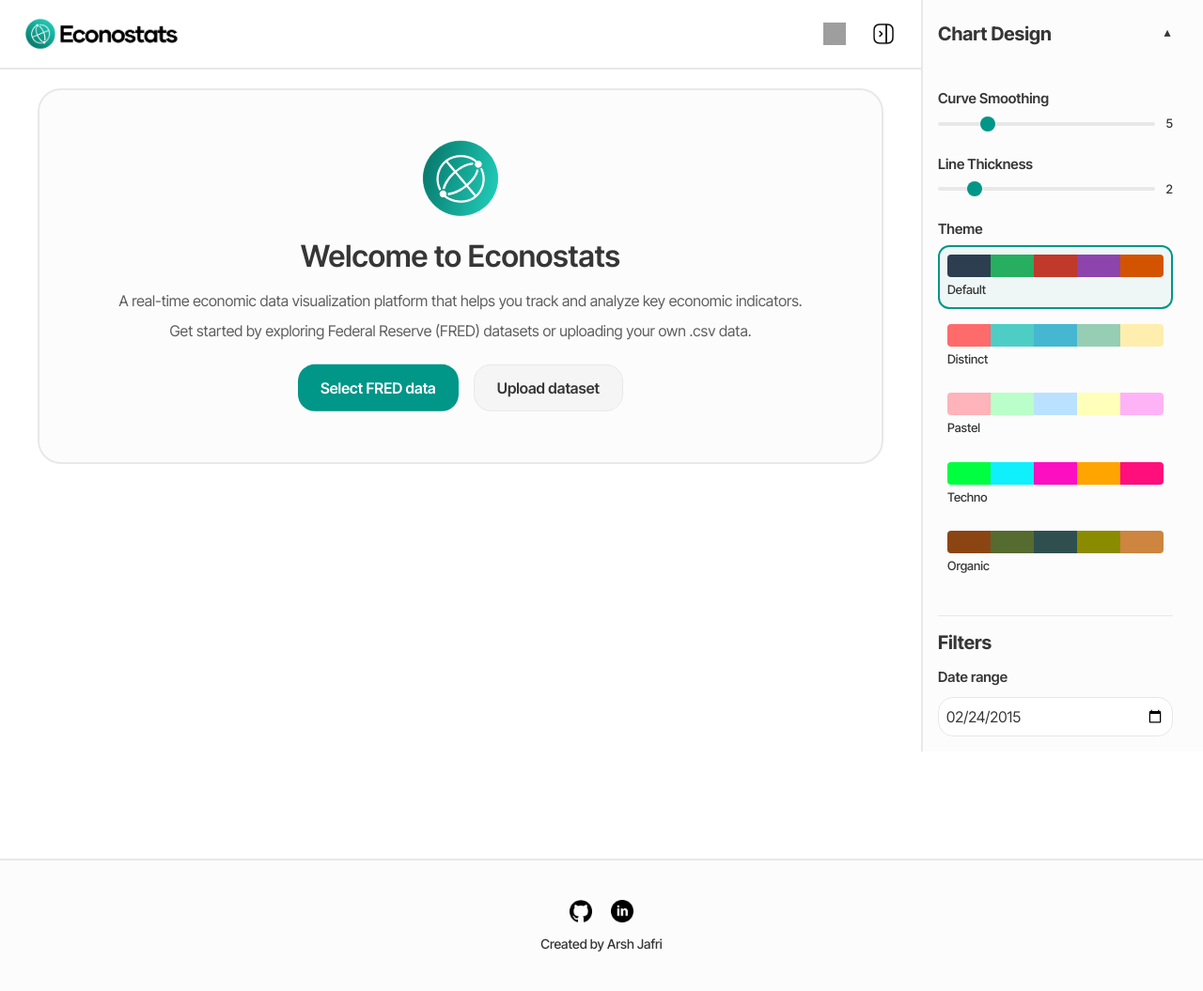
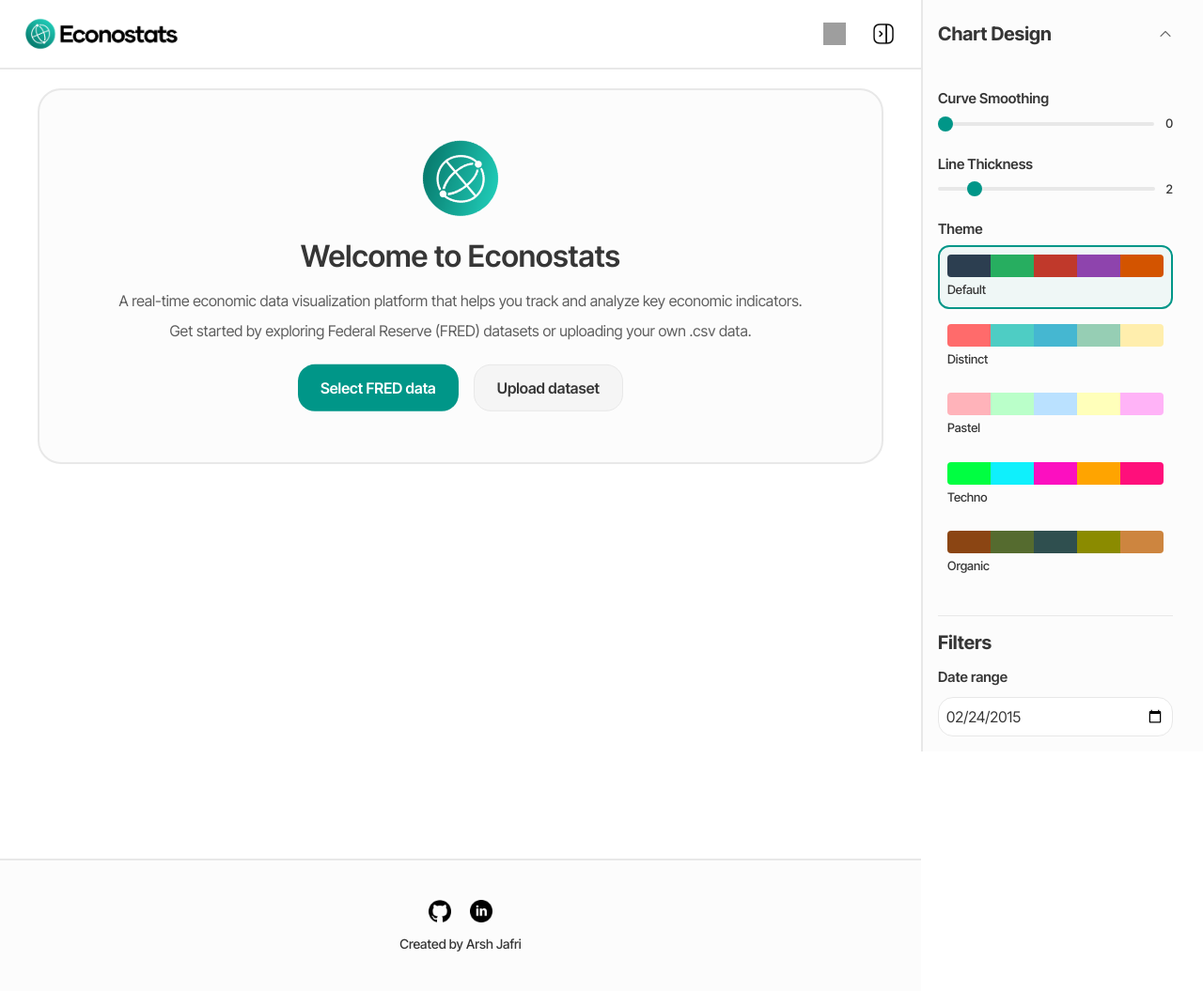
Before and after one commit to Arsh-Jafri/econostats, a Flask app: template templates/index.html in a window 1280 px wide. Shown: the whole page at 94% size. Run offline with Flask 3, Linux system fonts and the light colour scheme; the template is opened without the code that fills it, so the values that code supplies are empty; some libraries are stand-ins or nearby versions; grey boxes are pictures that could not be loaded.

Commit message:
Fully implemented curve smoothing and line thickness adjustment functionalities

```diff
--- a/templates/index.html
+++ b/templates/index.html
@@ -175,7 +175,7 @@
             background: var(--card-bg) !important;
             border-radius: 25px;
             padding: 24px;
-            margin-bottom: 32px;
+            margin-bottom: 40px;  /* Consistent spacing for all chart containers */
             box-shadow: none;
             overflow: hidden;
             border: 2px solid var(--border-color);
@@ -191,10 +191,10 @@
         }
 
         .stats-grid {
+            margin-top: 40px;  /* Match spacing with other sections */
             display: grid;
             grid-template-columns: repeat(3, 1fr);
             gap: 24px;
-            margin-top: 48px;
             position: relative;
             z-index: 1;  /* Lower than header */
             width: 100%;  /* Take full width of content area */
@@ -418,15 +418,27 @@
             margin-top: 32px;  /* Add top margin to create space */
         }
 
-        .toggle-icon {
-            font-size: 12px;  /* Default size for dropdown arrows */
-            color: var(--text-color);
+        /* Update toggle icon styles */
+        .section-header .toggle-icon {
+            width: 16px;
+            height: 16px;
             transition: transform 0.3s ease;
-            transform: rotate(0deg);  /* Start pointing down */
-        }
-
+            filter: brightness(0) saturate(100%) invert(30%);  /* Dark gray in light mode */
+        }
+
+        /* Rotate icon when expanded */
         .section-header.expanded .toggle-icon {
-            transform: rotate(180deg);  /* Rotate to point up when expanded */
+            transform: rotate(180deg);
+        }
+
+        /* Dark mode icon color */
+        [data-theme="dark"] .section-header .toggle-icon {
+            filter: brightness(0) saturate(100%) invert(80%);  /* Light gray in dark mode */
+        }
+
+        /* Remove old text-based toggle styles */
+        .section-header .toggle-icon {
+            font-size: initial;  /* Remove font-size setting */
         }
 
         .selected-content {
@@ -537,6 +549,7 @@
             border-radius: 25px;
             font-family: 'Inter Tight', sans-serif !important;
             transition: all 0.3s ease;  /* Add transition */
+            margin-bottom: 0 !important;  /* Remove any plotly default margins */
         }
 
         .no-data-message {
@@ -716,6 +729,13 @@
             margin-top: 40px;
             background: var(--card-bg);
             border-top: 2px solid var(--border-color);
+            margin-right: 300px;  /* Match sidebar width */
+            transition: margin-right 0.3s ease;  /* Add transition for sidebar toggle */
+        }
+
+        /* Update footer when sidebar is hidden */
+        .footer.sidebar-hidden {
+            margin-right: 0;
         }
 
         .social-links {
@@ -926,8 +946,8 @@
 
         /* Special size for Currently Selected plus sign */
         #selected-header .toggle-icon {
-            font-size: 20px;  /* Bigger size for the plus sign */
-            font-weight: bold;
+            font-size: initial;
+            font-weight: initial;
         }
 
         /* Style for the count */
@@ -940,7 +960,7 @@
 
         /* Add these styles for the legend section */
         .legend-container {
-            margin-bottom: 32px;
+            margin-bottom: 40px;  /* Match spacing with other sections */
         }
 
         .legend-container h3 {
@@ -954,6 +974,7 @@
             display: grid;
             grid-template-columns: repeat(auto-fill, minmax(250px, 1fr));
             gap: 16px;
+            padding: 0;  /* Remove any internal padding */
         }
 
         .legend-item {
@@ -1096,6 +1117,7 @@
         #main-chart-container {
             display: block !important;
             min-height: 400px;
+            margin-bottom: 40px !important;  /* Force consistent spacing */
         }
 
         /* Hide the plot div when no data */
@@ -1237,8 +1259,8 @@
 
         /* Style for expand chart button */
         .expand-chart-btn {
-            display: inline-flex;
-            align-items: center;
+            display: block;  /* Change to block for center alignment */
+            margin: 16px auto 0;  /* Center horizontally and reduce top margin */
             padding: 8px 16px;
             background: #f5f5f5;
             border: 1px solid var(--border-color);
@@ -1248,7 +1270,6 @@
             font-weight: 600;
             cursor: pointer;
             transition: all 0.2s ease;
-            margin-top: 16px;
         }
 
         .expand-chart-btn:hover {
@@ -1318,6 +1339,10 @@
             width: 100%;
             min-height: 0;  /* Allow flex shrinking */
             border-top: none;  /* Remove top border */
+        }
+
+        body.modal-open {
+            overflow: hidden;  /* Prevent body scrolling when modal is open */
         }
     </style>
 </head>
@@ -1381,16 +1406,16 @@
             <div class="filters-section">
                 <div class="section-header" id="design-header">
                     <h2>Chart Design</h2>
-                    <span class="toggle-icon">▼</span>
+                    <img src="{{ url_for('static', filename='dropdown.png') }}" alt="Toggle" class="toggle-icon">
                 </div>
                 <div class="design-content" id="design-controls">
                     <div class="design-controls">
                         <div class="smoothing-control">
                             <h3>Curve Smoothing</h3>
                             <div class="slider-container">
-                                <input type="range" id="smooth-slider" min="1" max="20" value="5" class="slider">
+                                <input type="range" id="smooth-slider" min="0" max="100" value="0" class="slider">
                                 <div class="slider-value">
-                                    <span id="smooth-value">5</span>
+                                    <span id="smooth-value">0</span>
                                 </div>
                             </div>
                         </div>
@@ -1476,8 +1501,8 @@
 
                 <div class="currently-selected">
                     <div class="section-header" id="selected-header">
-                        <h3>Currently selected</h3>
-                        <span class="toggle-icon">+</span>
+                        <h3>Currently selected (<span class="selected-count">0</span>)</h3>
+                        <img src="{{ url_for('static', filename='dropdown.png') }}" alt="Toggle" class="toggle-icon">
                     </div>
                     <div class="selected-content" id="selected-indicators">
                         <!-- Selected indicators will be dynamically added here -->
@@ -1571,8 +1596,9 @@
                 selectedContent.classList.toggle('expanded');
             });
 
-            let currentSmoothingValue = 5; // Default value
-            let currentThicknessValue = 2; // Default value
+            // Initialize with default values
+            let currentSmoothingValue = 0;  // Start with no smoothing
+            let currentThicknessValue = 2;  // Default line thickness
             let currentTheme = 'default';
 
             function showLoading() {
@@ -1739,7 +1765,10 @@
                         }
                     });
 
-                    // Apply current smoothing after all plots are created
+                    // After all plots are created, store original data
+                    storeOriginalData();
+
+                    // Apply current smoothing if needed
                     if (currentSmoothingValue > 1 || currentThicknessValue !== 2) {
                         await new Promise(resolve => setTimeout(resolve, 100));
                         await updateSmoothing(currentSmoothingValue, currentThicknessValue);
@@ -1923,31 +1952,51 @@
                 }
             });
 
-            // Update smoothing function to handle all plots
+            // Update the smoothing function to handle 0-100 range
             async function updateSmoothing(smoothValue, thickValue) {
-                showLoading();  // Show loading at start
+                showLoading();
                 try {
-                    const plots = document.querySelectorAll('.plotly-graph-div');
-                    for (const plot of plots) {
-                        if (!plot || !plot.data) continue;
-                        if (!plot._originalData) continue;
+                    const mainPlot = document.getElementById('combined-plot');
+                    const subPlots = document.querySelectorAll('.stat-card [id$="-plot"]');
+                    const allPlots = [mainPlot, ...subPlots];
+
+                    // Convert 0-100 range to effective window size (1-20)
+                    const effectiveWindow = smoothValue === 0 ? 1 : Math.max(1, Math.round((smoothValue / 100) * 19) + 1);
+
+                    for (const plot of allPlots) {
+                        if (!plot || !plot.data || !plot._originalData) continue;
 
                         const newData = plot._originalData.map(trace => ({
                             ...trace,
-                            y: movingAverage(trace.y, smoothValue),
+                            y: movingAverage(trace.y, effectiveWindow),
                             line: {
-                                color: trace.line.color,
+                                ...trace.line,
                                 width: thickValue,
-                                shape: 'spline',
-                                smoothing: smoothValue > 1 ? 1.3 : 0
+                                shape: smoothValue > 0 ? 'spline' : 'linear',
+                                smoothing: smoothValue > 0 ? 1.3 : 0
                             }
                         }));
 
                         await Plotly.newPlot(plot, newData, plot.layout);
                     }
+                } catch (error) {
+                    console.error('Error updating smoothing:', error);
                 } finally {
-                    hideLoading();  // Hide loading when done
+                    hideLoading();
                 }
+            }
+
+            // Make sure original data is stored for all plots
+            function storeOriginalData() {
+                const mainPlot = document.getElementById('combined-plot');
+                const subPlots = document.querySelectorAll('.stat-card [id$="-plot"]');
+                const allPlots = [mainPlot, ...subPlots];
+
+                allPlots.forEach(plot => {
+                    if (plot && plot.data) {
+                        plot._originalData = JSON.parse(JSON.stringify(plot.data));
+                    }
+                });
             }
 
             // Update the moving average function for better smoothing
@@ -2106,6 +2155,7 @@
                 contentArea.classList.toggle('sidebar-hidden');
                 header.classList.toggle('sidebar-hidden');
                 sidebarToggle.classList.toggle('sidebar-hidden');
+                document.querySelector('.footer').classList.toggle('sidebar-hidden');  // Add this line
 
                 // Wait for CSS transitions to complete
                 setTimeout(() => {
@@ -2221,11 +2271,14 @@
                 });
             }
 
-            // Add click handler for expand button
+            // Update expand button click handler
             document.querySelectorAll('.expand-chart-btn').forEach(btn => {
                 btn.addEventListener('click', function() {
                     const plotDiv = this.closest('.stat-card').querySelector('[id$="-plot"]');
                     if (!plotDiv) return;
+
+                    // Add class to body to prevent scrolling
+                    document.body.classList.add('modal-open');
 
                     // Create modal for expanded chart
                     const modal = document.createElement('div');
@@ -2306,6 +2359,7 @@
                         if (e.target === modal) {
                             modal.remove();
                             modalStyles.remove();
+                            document.body.classList.remove('modal-open');
                         }
                     });
 
@@ -2343,6 +2397,7 @@
                     modal.querySelector('.chart-modal-close').onclick = () => {
                         modal.remove();
                         modalStyles.remove();
+                        document.body.classList.remove('modal-open');
                     };
                 });
             });
```
Also changed, not shown: static/dropdown.png (added).
